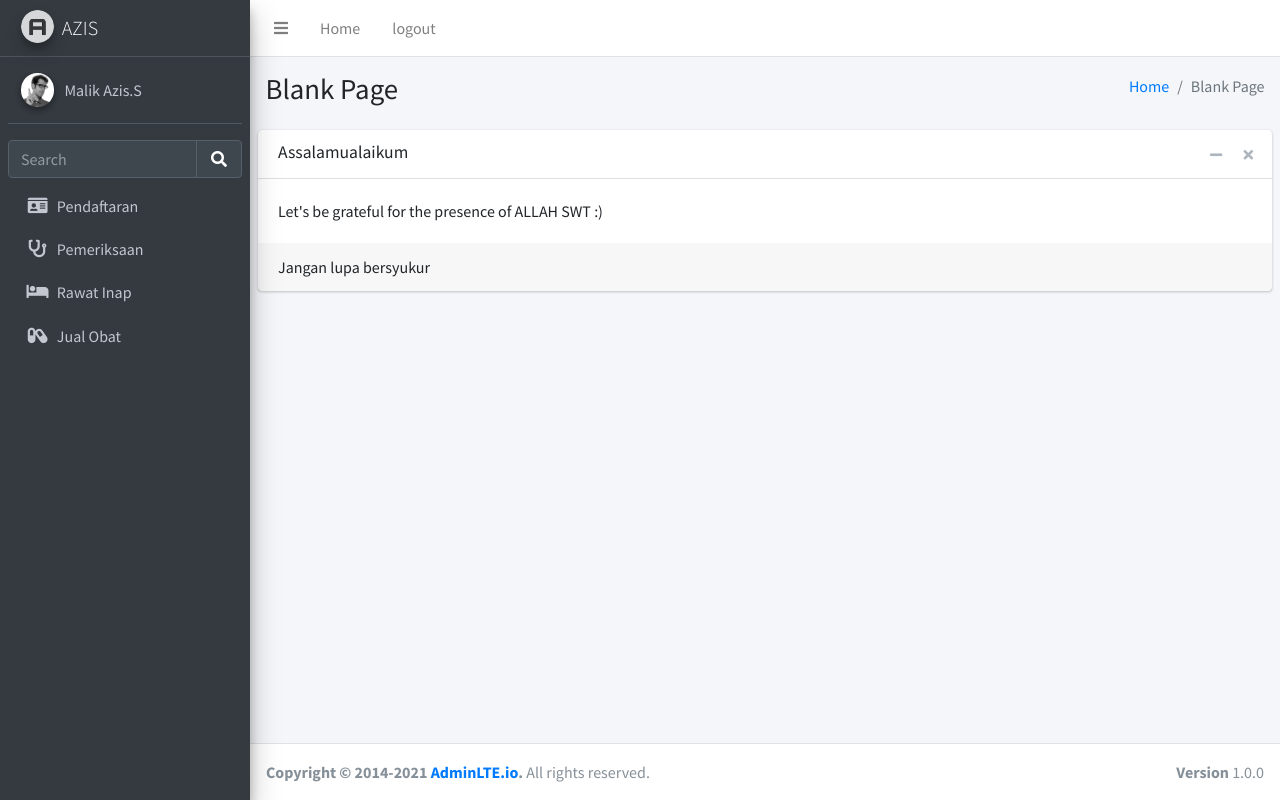
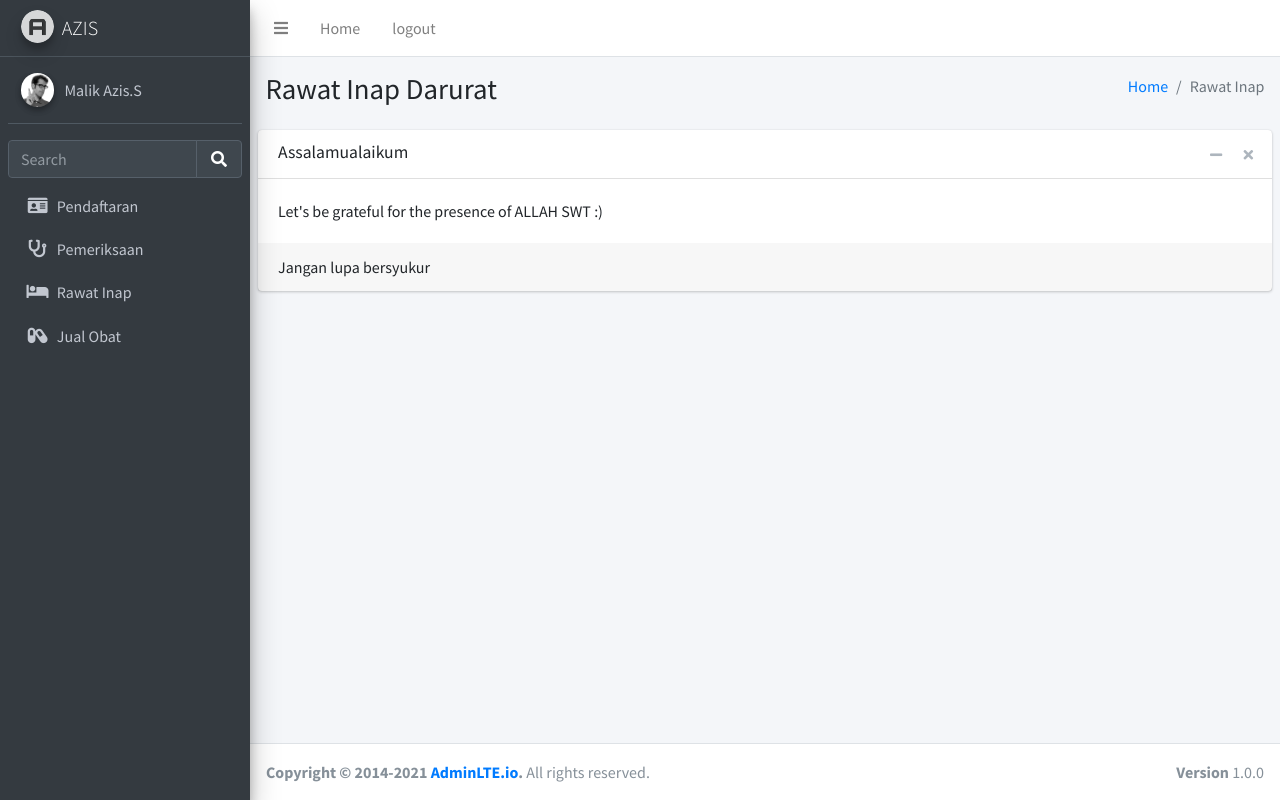
Before and after one commit to malikazis12/rawat_inap_darurat, a PHP site: page / in a window 1280 px wide. Run offline with PHP 8.4, Linux system fonts and the light colour scheme; the visitor is signed in with stand-in values (Sample User, id 1); some libraries are stand-ins or nearby versions.

Commit message:
penggantian nama

```diff
--- a/index.php
+++ b/index.php
@@ -32,12 +32,12 @@ include_once("cek_login.php");
       <div class="container-fluid">
         <div class="row mb-2">
           <div class="col-sm-6">
-            <h1>Blank Page</h1>
+            <h1>Rawat Inap Darurat</h1>
           </div>
           <div class="col-sm-6">
             <ol class="breadcrumb float-sm-right">
               <li class="breadcrumb-item"><a href="#">Home</a></li>
-              <li class="breadcrumb-item active">Blank Page</li>
+              <li class="breadcrumb-item active">Rawat Inap</li>
             </ol>
           </div>
         </div>
```
